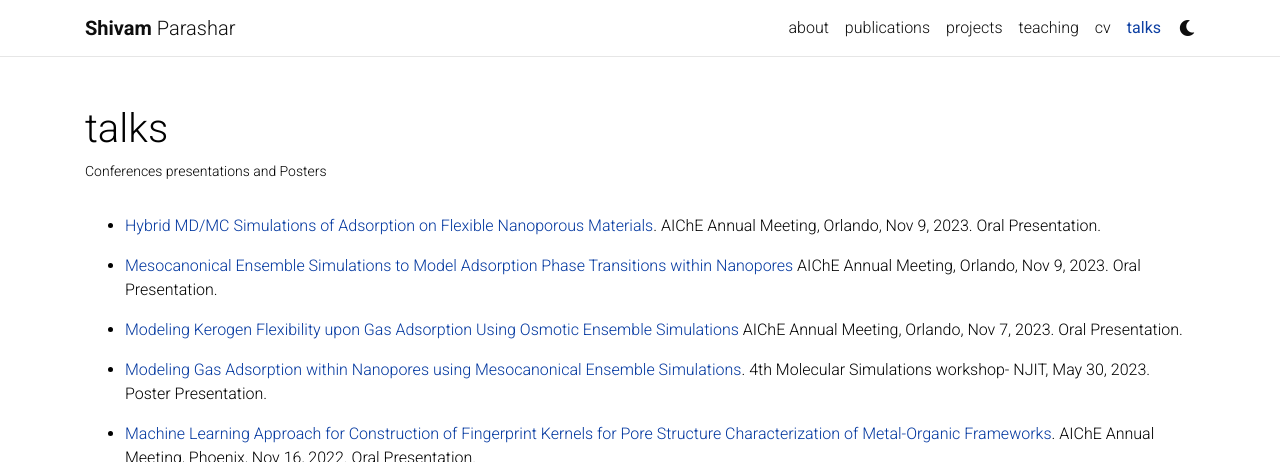
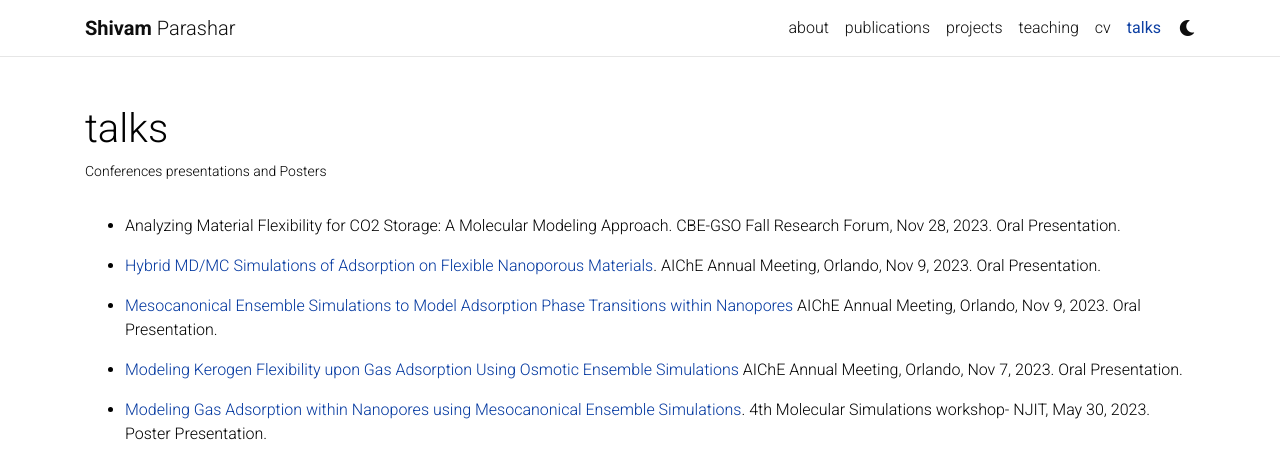
Before and after one commit to shivamrkparashar/shivamrkparashar.github.io, a Jekyll site: the page built from _pages/talks.md, in a window 1280 px wide and 900 px high, cut to the strip 0-462 px from the top of the window. Built offline with Jekyll 4.4.1, drawn with Linux system fonts in a browser that asks for light colours; comment, search, counter and statistics services are not loaded; a style sheet for code colours, icons or effects is not loaded.

Commit message:
added CBE-GSO 2023 talk

```diff
--- a/_pages/talks.md
+++ b/_pages/talks.md
@@ -6,6 +6,8 @@ description: Conferences presentations and Posters
 nav: true
 nav_order: 5
 ---
+
+- Analyzing Material Flexibility for CO2 Storage: A Molecular Modeling Approach. CBE-GSO Fall Research Forum, Nov 28, 2023. Oral Presentation.
 
 - [Hybrid MD/MC Simulations of Adsorption on Flexible Nanoporous Materials](https://aiche.confex.com/aiche/2023/meetingapp.cgi/Paper/670536).
 AIChE Annual Meeting, Orlando, Nov 9, 2023. Oral Presentation.
```
